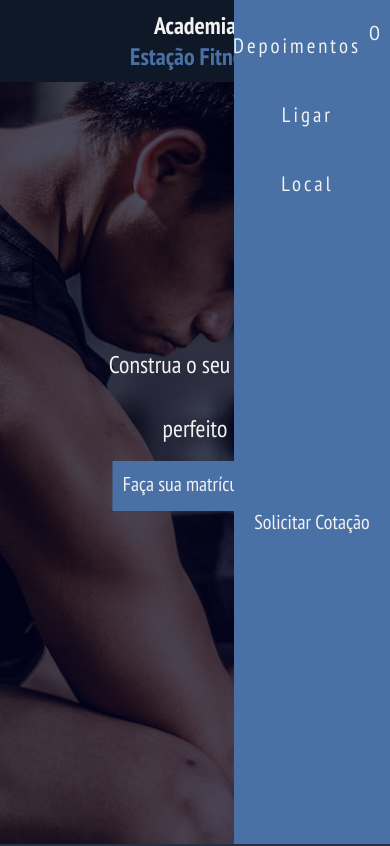
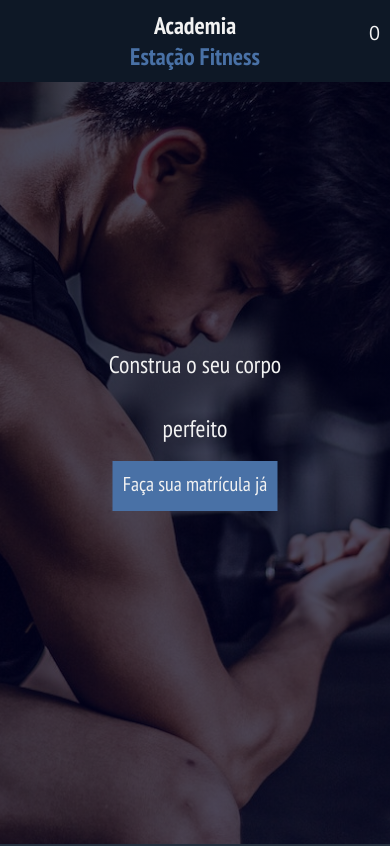
Before and after one commit to jotapeRP/Acad, a React (Create React App) app: page / in a window 390 px wide. Shown: the top 846 px of the page. Built offline with nearby package versions, Linux system fonts and the light colour scheme; some icons are missing.

Commit message:
Finalizando navbar

```diff
--- a/src/App.css
+++ b/src/App.css
@@ -262,14 +262,11 @@ span {
     align-items: center;
     justify-content: center;
     background-color: var(--blue);
-    transition: 1s;
-    transform: none;
+    transition: 0.4s;
   }
 
   .responsive_nav {
-    display: none;
-    transition: 1s;
-    transform: translateX(-100vw);
+    transform: translateX(40vw);
   }
 
   nav ul {
--- a/src/components/Navbar.js
+++ b/src/components/Navbar.js
@@ -14,7 +14,7 @@ const Navbar = () => {
         <br />
         <span>Estação Fitness</span>
       </h2>
-      <nav ref={navRef}>
+      <nav ref={navRef} className="responsive_nav">
         <ul>
           <li>
             <p>
```
